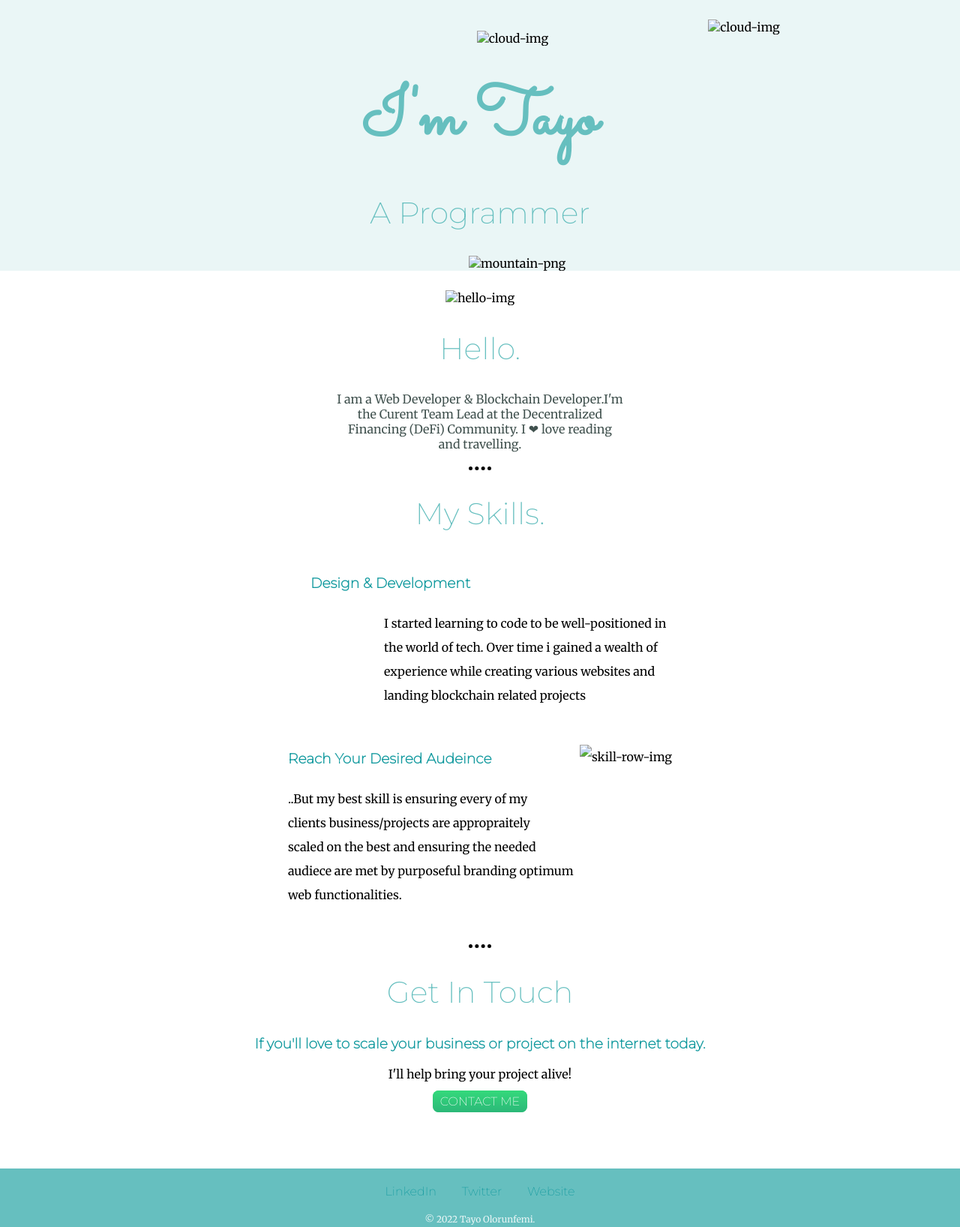
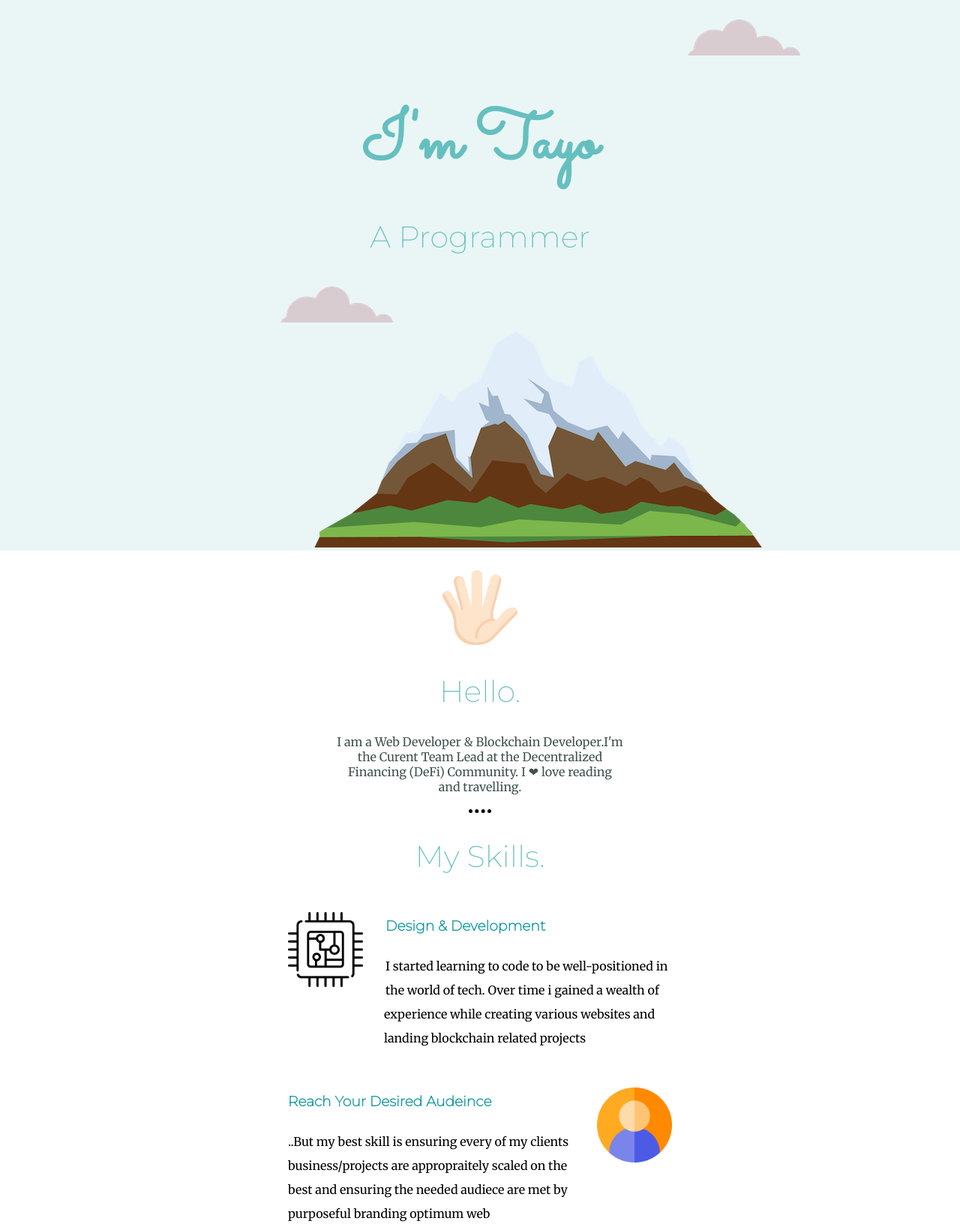
Before and after one commit to TEE2DWHY/My-Homepage-Front-End-, a plain HTML site: page index.html in a window 1280 px wide. Shown: the top 1636 px of the page at 75% size. Drawn offline with Linux system fonts and the light colour scheme; files that its build step writes are made by us from their sources.

Commit message:
Update index.html

```diff
--- a/index.html
+++ b/index.html
@@ -6,7 +6,7 @@
     <meta http-equiv="X-UA-Compatible" content="IE=edge">
     <meta name="viewport" content="width=device-width, initial-scale=1.0">
     <title>Tayo Olorunfemi</title>
-    <link rel="stylesheet" href="css/styles.css">
+    <link rel="stylesheet" href="styles.css">
     <link rel="icon" href="images/tagged.png">
     <link rel="preconnect" href="https://fonts.googleapis.com">
     <link rel="preconnect" href="https://fonts.gstatic.com" crossorigin>
@@ -17,15 +17,15 @@
 
 <body>
     <div class="top-container">
-        <img class="cloud-1" src="images/cloud.png" alt="cloud-img">
+        <img class="cloud-1" src="cloud.png" alt="cloud-img">
         <h1>I'm Tayo</h1>
         <h2>A Programmer</h2>
-        <img class="cloud-2" src="images/cloud.png" alt="cloud-img">
-        <img src="images/mountain.png" alt="mountain-png">
+        <img class="cloud-2" src="cloud.png" alt="cloud-img">
+        <img src="mountain.png" alt="mountain-png">
     </div>
     <div class="middle-container">
         <div class="profile">
-            <img class="hello-img" src="images/hello.png" alt="hello-img">
+            <img class="hello-img" src="hello.png" alt="hello-img">
             <h2>Hello.</h2>
             <p class="about">I am a Web Developer & Blockchain Developer.I'm the Curent Team Lead at the
                 Decentralized
@@ -37,14 +37,14 @@
         <div class="skills">
             <h2>My Skills.</h2>
             <div class="skill-row">
-                <img class="skills" src="images/cpu.png" alt="">
+                <img class="skills" src="cpu.png" alt="">
                 <h3>Design & Development</h3>
                 <p class="design">I started learning to code to be well-positioned in the world of tech. Over time i
                     gained a wealth of
                     experience while creating various websites and landing blockchain related projects</p>
             </div>
             <div class="skill-row">
-                <img class="skill-row-img" src="images/user.png" alt="skill-row-img">
+                <img class="skill-row-img" src="user.png" alt="skill-row-img">
                 <h3 class="audience-header">Reach Your Desired Audeince
                 </h3>
                 <p class="p-2">..But my best skill is ensuring every of my clients business/projects are appropraitely
```
